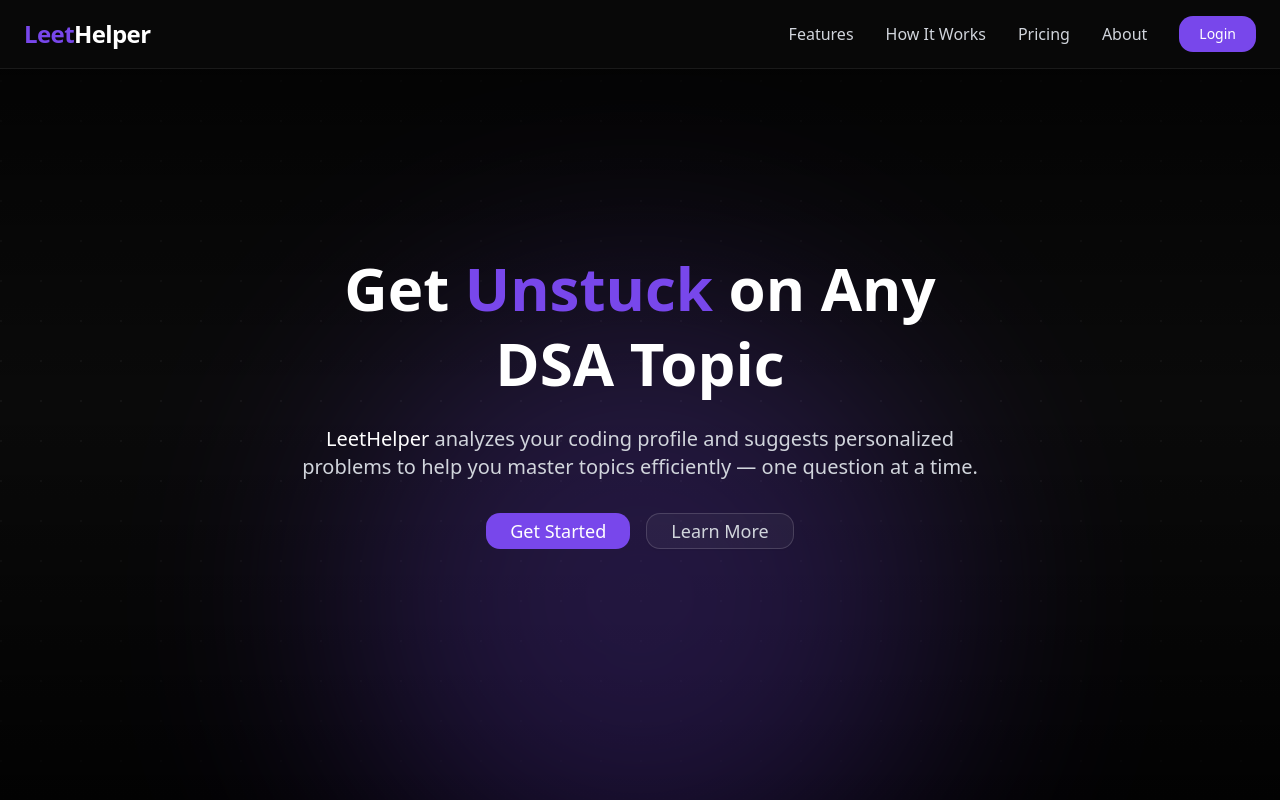
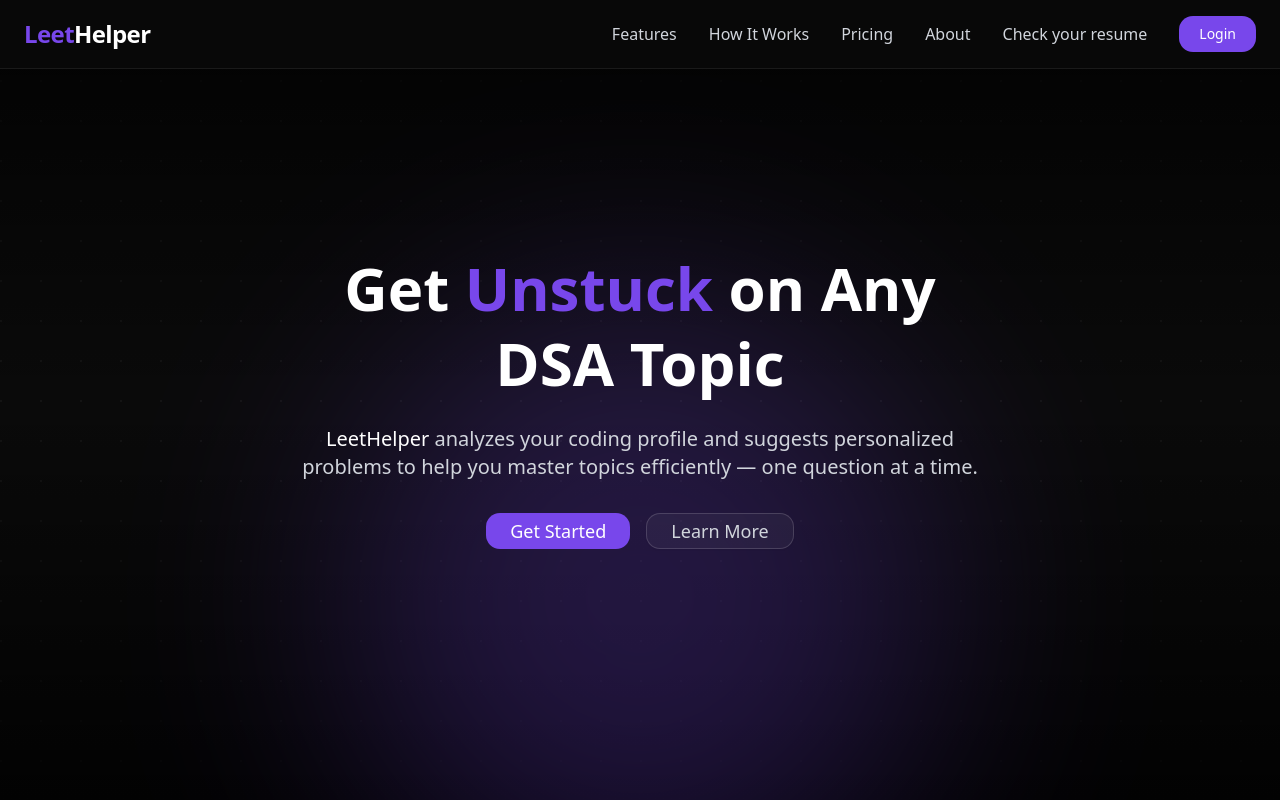
Before and after one commit to DivyaRajX/Ultron, a Next.js app: page / in a window 1280 px wide. Shown: the top 800 px of the page. Built offline with nearby package versions, Linux system fonts and the light colour scheme; no server answers.

Commit message:
Added ats checker

```diff
--- a/src/components/section/Navbar.tsx
+++ b/src/components/section/Navbar.tsx
@@ -38,6 +38,8 @@ export default function Navbar() {
           <Link href="/working" className="hover:text-white transition">How It Works</Link>
           <Link href="/pricing" className="hover:text-white transition">Pricing</Link>
           <Link href="/about" className="hover:text-white transition">About</Link>
+          <Link href={"https://ats-checker-gnxi.onrender.com/"} className="hover:text-white transition">Check your resume</Link>
+
 
           {/* LOGIN / USER DROPDOWN */}
           {user ? (
@@ -75,7 +77,7 @@ export default function Navbar() {
           <Link href="/working" onClick={() => setOpen(false)} className="text-gray-300 hover:text-white transition">How It Works</Link>
           <Link href="/pricing" onClick={() => setOpen(false)} className="text-gray-300 hover:text-white transition">Pricing</Link>
           <Link href="/about" onClick={() => setOpen(false)} className="text-gray-300 hover:text-white transition">About</Link>
-
+          <Link href={"https://ats-checker-gnxi.onrender.com/"}>Check your resume</Link>
           {user ? (
             <>
               <span className="text-white">Hi, {user.user_name}</span>
```
